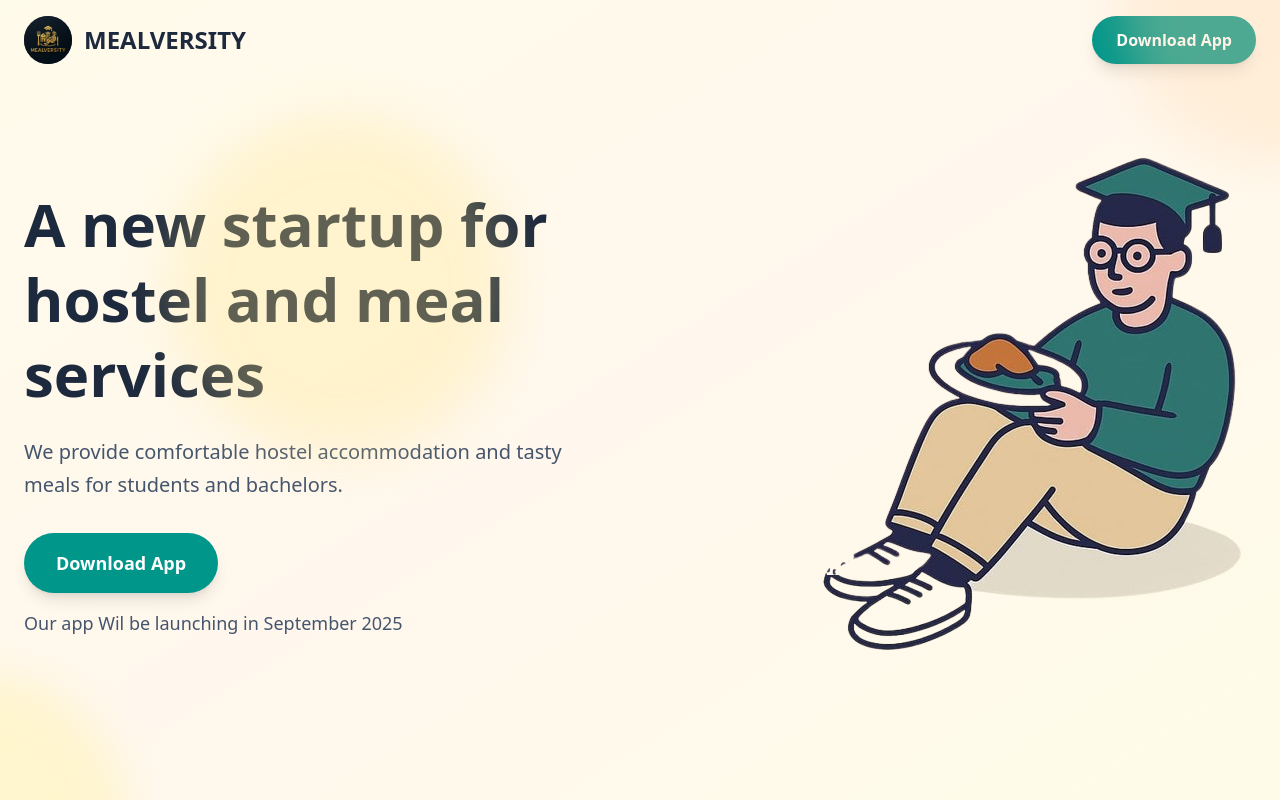
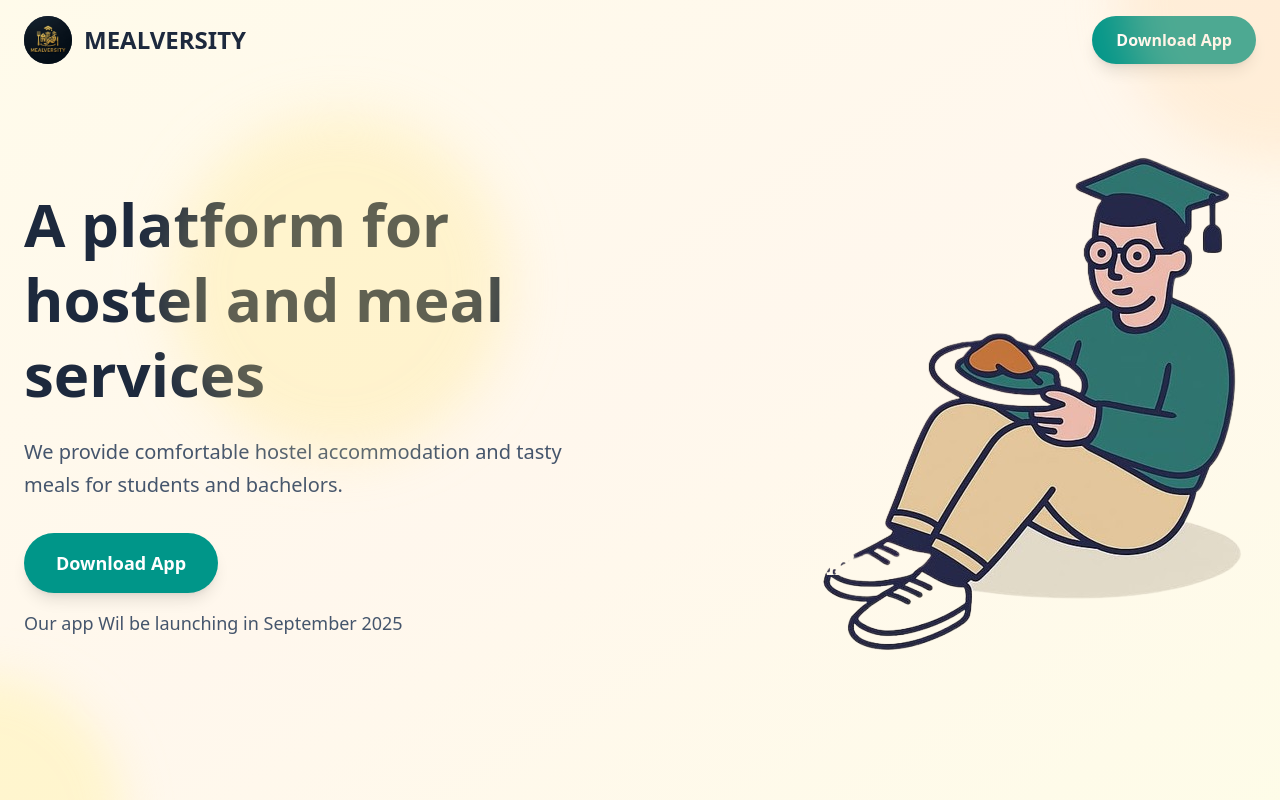
Before and after one commit to UNIBITE/UNIBITE-WEB, a React (Vite) app: page / in a window 1280 px wide. Shown: the top 800 px of the page. Built offline with nearby package versions, Linux system fonts and the light colour scheme; a web font is replaced by a local one.

Commit message:
Update landing page heading and add Vercel configuration

```diff
--- a/src/components/Head.jsx
+++ b/src/components/Head.jsx
@@ -28,7 +28,7 @@ const MealversityLandingPage = () => {
                     <div className="space-y-8">
                         <div>
                             <h2 className="text-5xl md:text-6xl font-bold text-slate-800 leading-tight mb-6">
-                                A new startup for hostel and meal services
+                                A platform for hostel and meal services
                             </h2>
                             <p className="text-xl text-slate-600 leading-relaxed mb-8">
                                 We provide comfortable hostel accommodation and tasty meals for students and bachelors.
```
Also changed, not shown: vercel.json (added).
